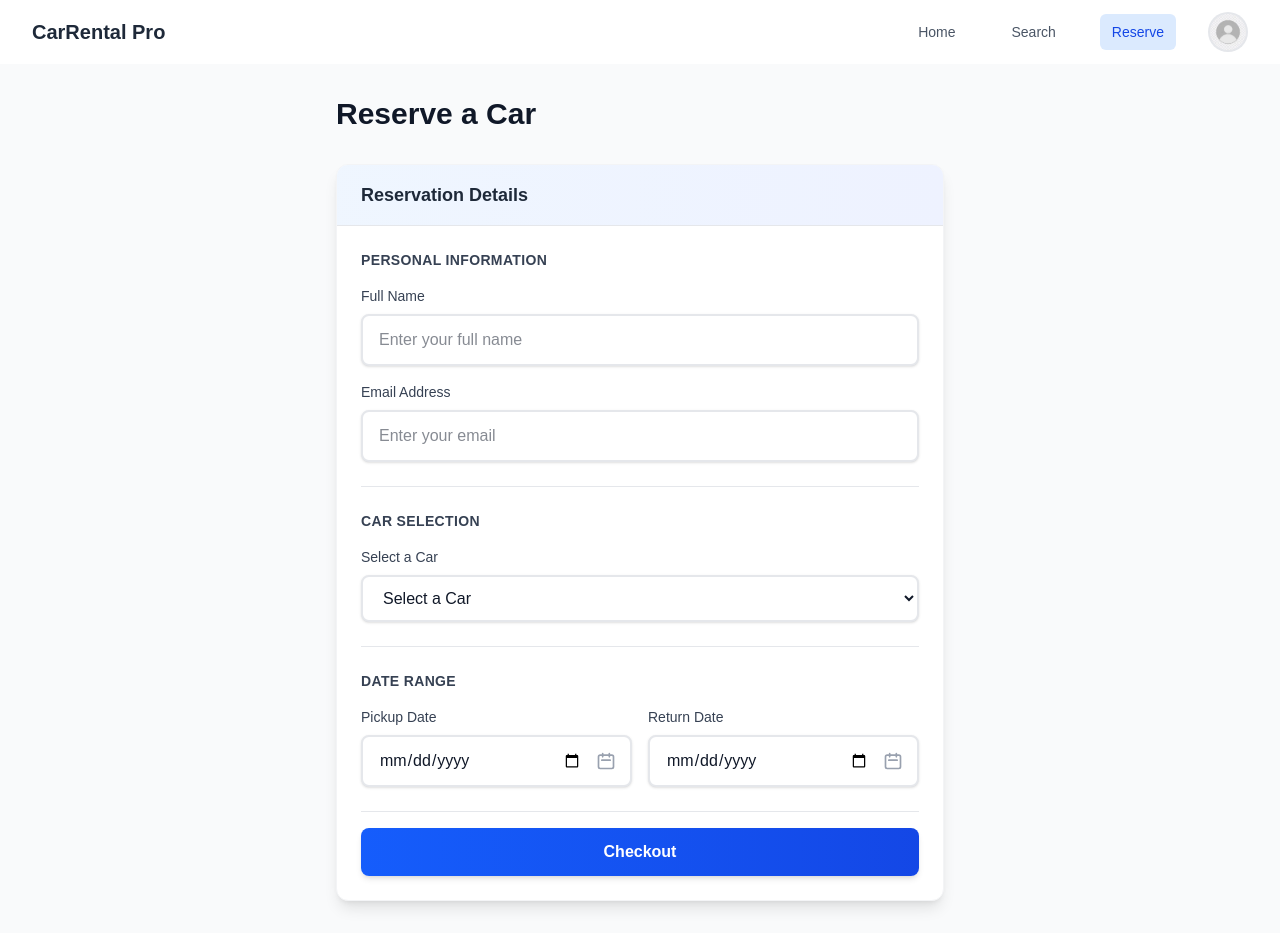
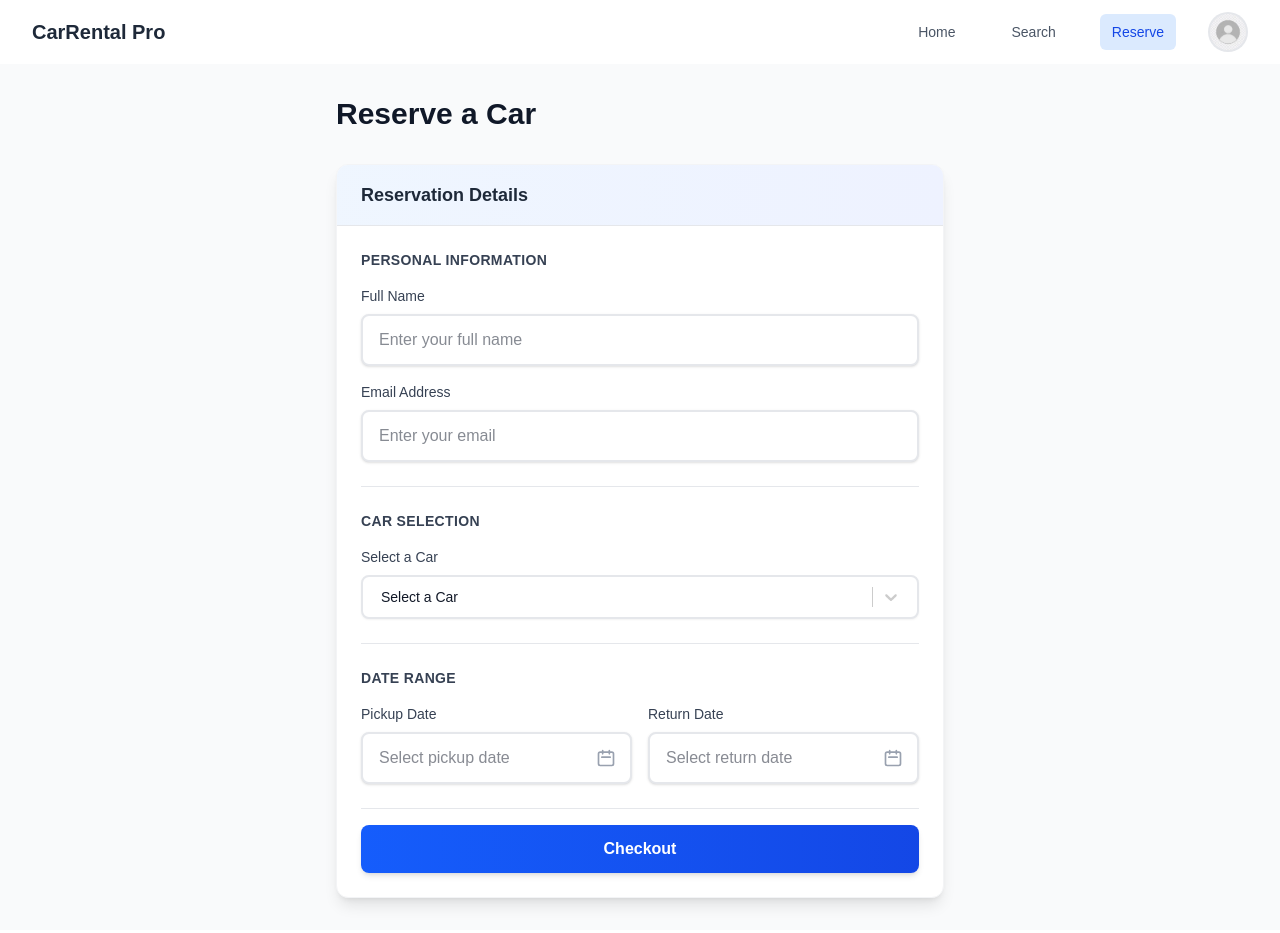
Before and after one commit to xrjvn/cp317a-group25-carrentalsystem, a Next.js app in the folder app/: page /reserve in a window 1280 px wide. Built offline with nearby package versions, Linux system fonts and the light colour scheme.

Commit message:
ui updates

```diff
--- a/app/src/app/reserve/page.tsx
+++ b/app/src/app/reserve/page.tsx
@@ -4,6 +4,9 @@ import { useSearchParams, useRouter } from "next/navigation";
 import { mockCars } from "@/app/data/mockCars";
 import Image from "next/image";
 import { useReservations } from "../context/ReservationContext";
+import DatePicker from 'react-datepicker';
+import 'react-datepicker/dist/react-datepicker.css';
+import Select from 'react-select';
 
 
 
@@ -22,6 +25,14 @@ export default function ReservePage() {
         pickupDate: preSelectedPickupDate || "",
         returnDate: preSelectedReturnDate || "",
     });
+
+    // Date objects for DatePicker components
+    const [pickupDate, setPickupDate] = useState<Date | null>(
+        preSelectedPickupDate ? new Date(preSelectedPickupDate) : null
+    );
+    const [returnDate, setReturnDate] = useState<Date | null>(
+        preSelectedReturnDate ? new Date(preSelectedReturnDate) : null
+    );
     const { reservations, addReservation, removeReservation } = useReservations();
 
 
@@ -49,11 +60,79 @@ export default function ReservePage() {
     useEffect(() => {
         if (preSelectedPickupDate) {
             setFormData(prev => ({ ...prev, pickupDate: preSelectedPickupDate }));
+            setPickupDate(new Date(preSelectedPickupDate));
         }
         if (preSelectedReturnDate) {
             setFormData(prev => ({ ...prev, returnDate: preSelectedReturnDate }));
+            setReturnDate(new Date(preSelectedReturnDate));
         }
     }, [preSelectedPickupDate, preSelectedReturnDate]);
+
+    // Custom Tailwind-styled theme for react-select
+    const selectStyles = {
+        control: (base: any, state: any) => ({
+            ...base,
+            border: '2px solid #e5e7eb',
+            borderRadius: '0.5rem',
+            boxShadow: state.isFocused ? '0 0 0 3px rgba(59, 130, 246, 0.1)' : '0 1px 2px 0 rgba(0, 0, 0, 0.05)',
+            padding: '0.125rem 0.5rem',
+            minHeight: '42px',
+            fontSize: '0.875rem',
+            '&:hover': {
+                border: '2px solid #d1d5db',
+                boxShadow: '0 4px 6px -1px rgba(0, 0, 0, 0.1), 0 2px 4px -1px rgba(0, 0, 0, 0.06)',
+            },
+            borderColor: state.isFocused ? '#3b82f6' : '#e5e7eb',
+        }),
+        option: (base: any, state: any) => ({
+            ...base,
+            backgroundColor: state.isSelected
+                ? '#3b82f6'
+                : state.isFocused
+                ? '#eff6ff'
+                : 'white',
+            color: state.isSelected ? 'white' : '#111827',
+            padding: '0.75rem 1rem',
+            cursor: 'pointer',
+            '&:active': {
+                backgroundColor: '#3b82f6',
+                color: 'white',
+            },
+        }),
+        placeholder: (base: any) => ({
+            ...base,
+            color: '#9ca3af',
+        }),
+        singleValue: (base: any) => ({
+            ...base,
+            color: '#111827',
+        }),
+        menu: (base: any) => ({
+            ...base,
+            borderRadius: '0.5rem',
+            boxShadow: '0 10px 15px -3px rgba(0, 0, 0, 0.1), 0 4px 6px -2px rgba(0, 0, 0, 0.05)',
+            border: '1px solid #e5e7eb',
+            marginTop: '0.25rem',
+            zIndex: 9999,
+        }),
+        menuPortal: (base: any) => ({
+            ...base,
+            zIndex: 9999,
+        }),
+        menuList: (base: any) => ({
+            ...base,
+            padding: '0.25rem',
+        }),
+    };
+
+    // Options for react-select car dropdown
+    const carOptions = [
+        { value: '', label: 'Select a Car' },
+        ...mockCars.map(car => ({
+            value: car.id.toString(),
+            label: `${car.year} ${car.make} ${car.model} ($${car.pricePerDay}/day)`
+        }))
+    ];
 
 
 
@@ -103,6 +182,125 @@ export default function ReservePage() {
 
     return (
         <main className="min-h-screen bg-gray-50 py-8">
+            {/* Custom styles for Tailwind-styled date picker and dropdowns */}
+            <style dangerouslySetInnerHTML={{__html: `
+                /* Style react-datepicker with Tailwind */
+                .react-datepicker-wrapper {
+                    width: 100%;
+                }
+
+                .react-datepicker__input-container input {
+                    width: 100%;
+                    padding: 0.75rem 1rem;
+                    padding-right: 3rem;
+                    border: 2px solid #e5e7eb;
+                    border-radius: 0.5rem;
+                    background-color: white;
+                    color: #111827;
+                    font-size: 1rem;
+                    transition: all 0.2s;
+                }
+
+                .react-datepicker__input-container input:focus {
+                    outline: none;
+                    border-color: #3b82f6;
+                    box-shadow: 0 0 0 3px rgba(59, 130, 246, 0.1);
+                }
+
+                .react-datepicker__input-container input:hover {
+                    border-color: #d1d5db;
+                }
+
+                /* Calendar popup styling */
+                .react-datepicker {
+                    font-family: inherit;
+                    border: 1px solid #e5e7eb;
+                    border-radius: 0.75rem;
+                    box-shadow: 0 10px 15px -3px rgba(0, 0, 0, 0.1), 0 4px 6px -2px rgba(0, 0, 0, 0.05);
+                }
+
+                .react-datepicker__header {
+                    background-color: #eff6ff;
+                    border-bottom: 1px solid #e5e7eb;
+                    border-top-left-radius: 0.75rem;
+                    border-top-right-radius: 0.75rem;
+                    padding-top: 0.75rem;
+                }
+
+                .react-datepicker__current-month {
+                    color: #1e40af;
+                    font-weight: 600;
+                    font-size: 0.875rem;
+                    padding-bottom: 0.5rem;
+                }
+
+                .react-datepicker__day-names {
+                    display: flex;
+                    justify-content: space-around;
+                    padding: 0.5rem 0;
+                }
+
+                .react-datepicker__day-name {
+                    color: #6b7280;
+                    font-weight: 500;
+                    font-size: 0.75rem;
+                    width: 2rem;
+                    line-height: 2rem;
+                }
+
+                .react-datepicker__day {
+                    color: #111827;
+                    width: 2rem;
+                    line-height: 2rem;
+                    margin: 0.166rem;
+                    border-radius: 0.375rem;
+                    transition: all 0.2s;
+                }
+
+                .react-datepicker__day:hover {
+                    background-color: #dbeafe;
+                    border-radius: 0.375rem;
+                }
+
+                .react-datepicker__day--selected,
+                .react-datepicker__day--keyboard-selected {
+                    background-color: #3b82f6 !important;
+                    color: white !important;
+                    font-weight: 600;
+                }
+
+                .react-datepicker__day--today {
+                    font-weight: 600;
+                    color: #3b82f6;
+                }
+
+                .react-datepicker__day--disabled {
+                    color: #d1d5db;
+                    cursor: not-allowed;
+                }
+
+                .react-datepicker__navigation {
+                    top: 0.75rem;
+                }
+
+                .react-datepicker__navigation-icon::before {
+                    border-color: #6b7280;
+                }
+
+                .react-datepicker__navigation:hover *::before {
+                    border-color: #3b82f6;
+                }
+
+                /* Ensure calendar popup renders outside container */
+                .react-datepicker-popper {
+                    z-index: 9999 !important;
+                }
+
+                .react-datepicker__portal {
+                    z-index: 9999 !important;
+                }
+            `}} />
+
             <div className="max-w-2xl mx-auto px-4 sm:px-6 lg:px-8">
                 <h1 className="text-3xl font-bold text-gray-900 mb-8">Reserve a Car</h1>
 
@@ -196,25 +394,24 @@ export default function ReservePage() {
                                 <label htmlFor="carId" className="block text-sm font-medium text-gray-700 mb-2">
                                     Select a Car
                                 </label>
-                                <select
+                                <Select
                                     id="carId"
-                                    name="carId"
-                                    value={formData.carId}
-                                    onChange={handleChange}
-                                    className="w-full px-4 py-3 border-2 border-gray-200 rounded-lg
-                                               focus:outline-none focus:border-blue-500 focus:ring-2 focus:ring-blue-200
-                                               transition-all duration-200 bg-white text-gray-900
-                                               hover:border-gray-300 shadow-sm hover:shadow-md
-                                               cursor-pointer"
-                                    required
-                                >
-                                    <option value="">Select a Car</option>
-                                    {mockCars.map((car) => (
-                                        <option key={car.id} value={car.id.toString()}>
-                                            {car.year} {car.make} {car.model} (${car.pricePerDay}/day)
-                                        </option>
-                                    ))}
-                                </select>
+                                    instanceId="carId-select"
+                                    value={carOptions.find(opt => opt.value === formData.carId) || null}
+                                    onChange={(option) => {
+                                        const value = option?.value || '';
+                                        setFormData(prev => ({ ...prev, carId: value }));
+                                    }}
+                                    options={carOptions}
+                                    styles={selectStyles}
+                                    placeholder="Select a Car"
+                                    isClearable={false}
+                                    isSearchable={false}
+                                    menuPortalTarget={typeof document !== 'undefined' ? document.body : null}
+                                    menuPosition="fixed"
+                                    className="react-select-container"
+                                    classNamePrefix="react-select"
+                                />
                             </div>
                         </div>
 
@@ -224,57 +421,72 @@ export default function ReservePage() {
                         <div>
                             <h3 className="text-sm font-semibold text-gray-700 mb-4 uppercase tracking-wide">Date Range</h3>
                             <div className="grid grid-cols-1 md:grid-cols-2 gap-4">
-                                <div>
+                                {/* Pickup Date - Tailwind-styled DatePicker */}
+                                <div className="relative">
                                     <label htmlFor="pickupDate" className="block text-sm font-medium text-gray-700 mb-2">
                                         Pickup Date
                                     </label>
                                     <div className="relative">
+                                        {/* Calendar icon */}
                                         <div className="absolute right-4 top-1/2 transform -translate-y-1/2 pointer-events-none z-10">
                                             <svg className="w-5 h-5 text-gray-400" fill="none" stroke="currentColor" viewBox="0 0 24 24">
                                                 <path strokeLinecap="round" strokeLinejoin="round" strokeWidth={2} d="M8 7V3m8 4V3m-9 8h10M5 21h14a2 2 0 002-2V7a2 2 0 00-2-2H5a2 2 0 00-2 2v12a2 2 0 002 2z" />
                                             </svg>
                                         </div>
-                                        <input
-                                            type="date"
+                                        <DatePicker
                                             id="pickupDate"
-                                            name="pickupDate"
-                                            value={formData.pickupDate}
-                                            onChange={(e) =>
-                                                setFormData((prev) => ({ ...prev, pickupDate: e.target.value }))
-                                            }
+                                            selected={pickupDate}
+                                            onChange={(date: Date | null) => {
+                                                setPickupDate(date);
+                                                setFormData(prev => ({
+                                                    ...prev,
+                                                    pickupDate: date ? date.toISOString().split('T')[0] : ''
+                                                }));
+                                            }}
+                                            minDate={new Date()}
+                                            dateFormat="yyyy-MM-dd"
+                                            placeholderText="Select pickup date"
                                             className="w-full px-4 py-3 pr-12 border-2 border-gray-200 rounded-lg
                                                        focus:outline-none focus:border-blue-500 focus:ring-2 focus:ring-blue-200
                                                        transition-all duration-200 bg-white text-gray-900
                                                        hover:border-gray-300 shadow-sm hover:shadow-md
                                                        cursor-pointer"
-                                            required
+                                            wrapperClassName="w-full"
                                         />
                                     </div>
                                 </div>
-                                <div>
+
+                                {/* Return Date - Tailwind-styled DatePicker */}
+                                <div className="relative">
                                     <label htmlFor="returnDate" className="block text-sm font-medium text-gray-700 mb-2">
                                         Return Date
                                     </label>
                                     <div className="relative">
+                                        {/* Calendar icon */}
                                         <div className="absolute right-4 top-1/2 transform -translate-y-1/2 pointer-events-none z-10">
                                             <svg className="w-5 h-5 text-gray-400" fill="none" stroke="currentColor" viewBox="0 0 24 24">
                                                 <path strokeLinecap="round" strokeLinejoin="round" strokeWidth={2} d="M8 7V3m8 4V3m-9 8h10M5 21h14a2 2 0 002-2V7a2 2 0 00-2-2H5a2 2 0 00-2 2v12a2 2 0 002 2z" />
                                             </svg>
                                         </div>
-                                        <input
-                                            type="date"
+                                        <DatePicker
                                             id="returnDate"
-                                            name="returnDate"
-                                            value={formData.returnDate}
-                                            onChange={(e) =>
-                                                setFormData((prev) => ({ ...prev, returnDate: e.target.value }))
-                                            }
+                                            selected={returnDate}
+                                            onChange={(date: Date | null) => {
+                                                setReturnDate(date);
+                                                setFormData(prev => ({
+                                                    ...prev,
+                                                    returnDate: date ? date.toISOString().split('T')[0] : ''
+                                                }));
+                                            }}
+                                            minDate={pickupDate || new Date()}
+                                            dateFormat="yyyy-MM-dd"
+                                            placeholderText="Select return date"
                                             className="w-full px-4 py-3 pr-12 border-2 border-gray-200 rounded-lg
                                                        focus:outline-none focus:border-blue-500 focus:ring-2 focus:ring-blue-200
                                                        transition-all duration-200 bg-white text-gray-900
                                                        hover:border-gray-300 shadow-sm hover:shadow-md
                                                        cursor-pointer"
-                                            required
+                                            wrapperClassName="w-full"
                                         />
                                     </div>
                                 </div>
```
